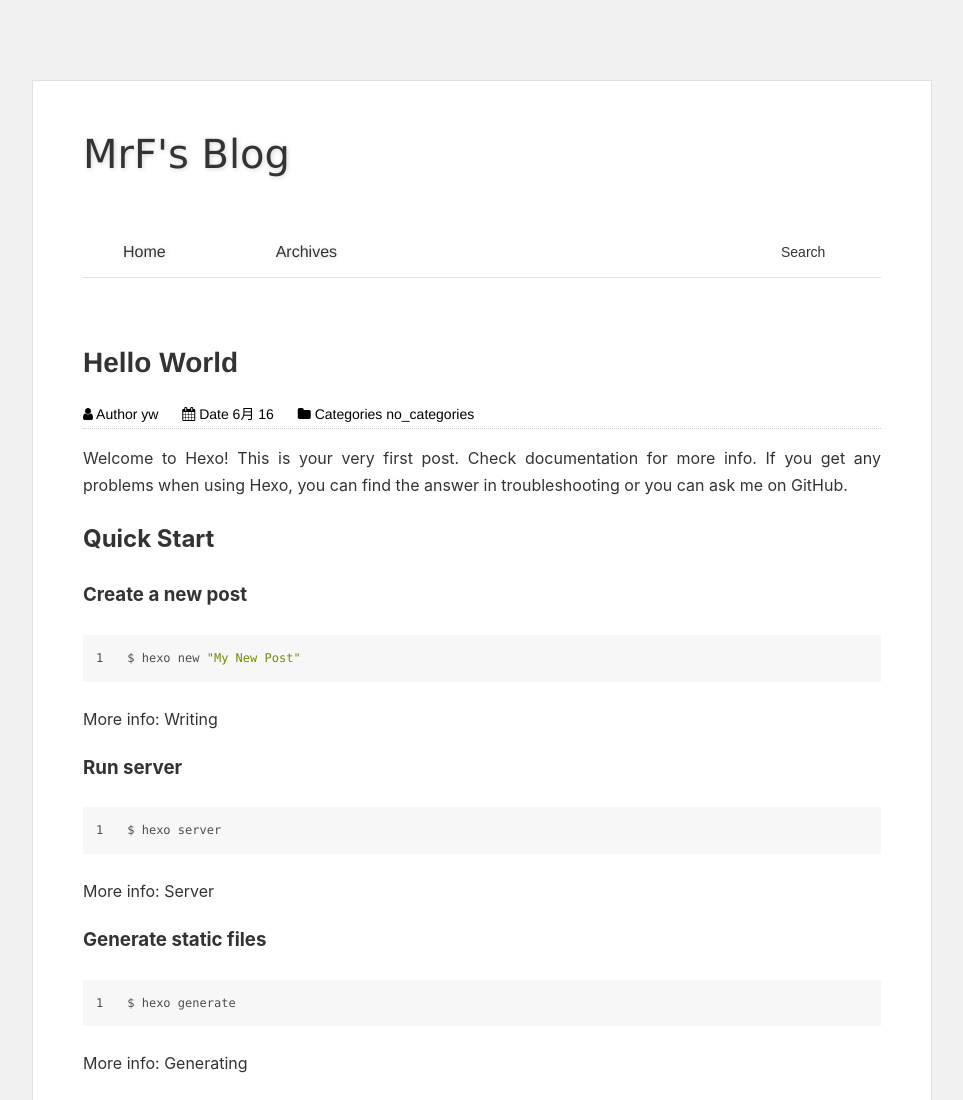
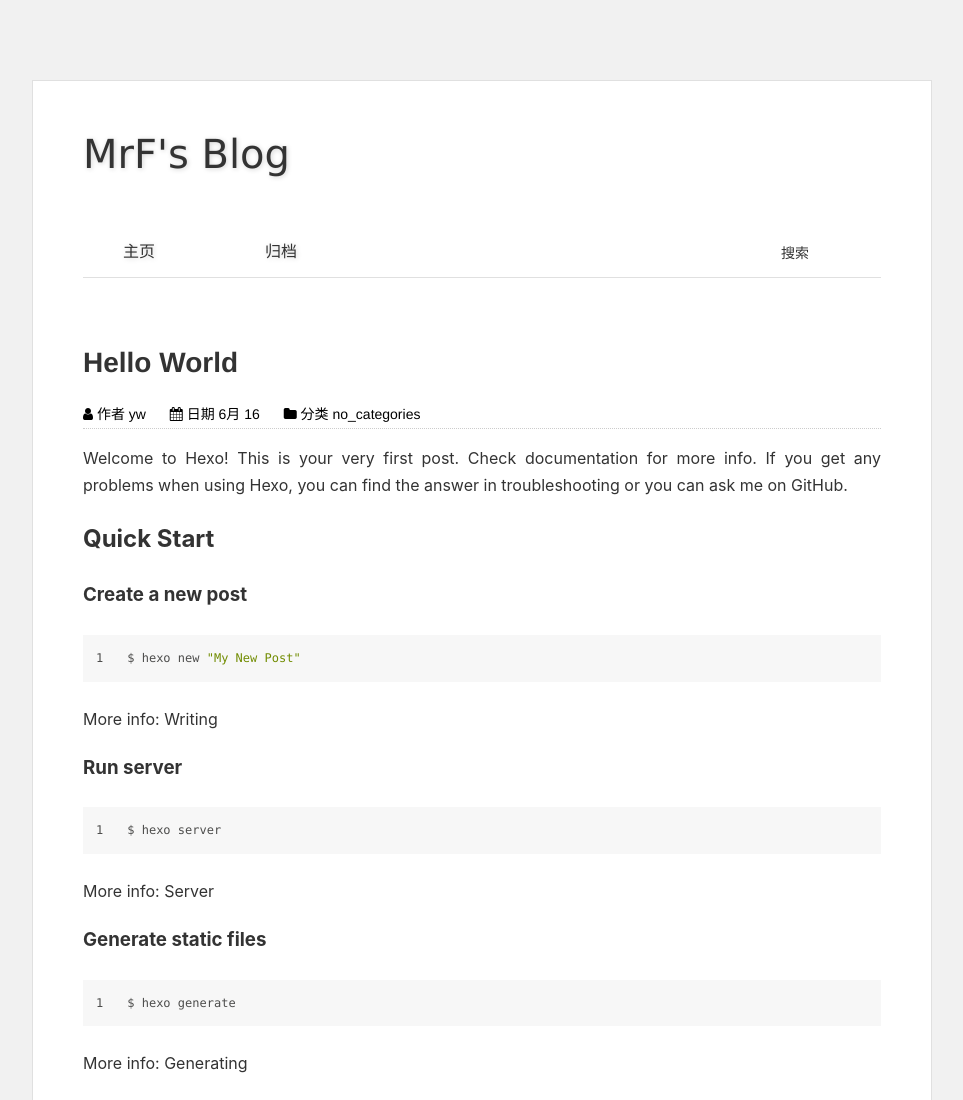
Before and after one commit to Vic-1991/yw-fu.github.io, a plain HTML site: page 2021/06/16/hello-world/index.html in a window 1280 px wide. Shown: the top 1100 px of the page, without its empty margins (158-1121 px from the left). Drawn offline with Linux system fonts and the light colour scheme; a script that the page names is missing.

Commit message:
Site updated: 2021-06-16 10:59:05

```diff
--- a/2021/06/16/hello-world/index.html
+++ b/2021/06/16/hello-world/index.html
@@ -47,15 +47,15 @@
 
 	<nav id="nav-menu" class="clearfix">
 		<form id="search" method="post" action="./" role="search">
-			<input id="search-input" type="text" name="s" class="inputbox" value="Search" onfocus="if (value =='Search'){value =''}" onblur="if (value ==''){value='Search'}">
+			<input id="search-input" type="text" name="s" class="inputbox" value="搜索" onfocus="if (value =='搜索'){value =''}" onblur="if (value ==''){value='搜索'}">
 		</form>
 		<ul>
 
 
-        <li><a class="main-nav-link" href="/">Home</a></li>
+        <li><a class="main-nav-link" href="/">主页</a></li>
 
 
-        <li><a class="main-nav-link" href="/archives">Archives</a></li>
+        <li><a class="main-nav-link" href="/archives">归档</a></li>
 
 		</ul>
 	</nav>
@@ -63,9 +63,9 @@
     <section id="main" class="clearfix"><article class="post-detail">
   <h1 class="post-title"><a href="/">Hello World</a></h1>
   <ul class="post-meta">
-  <li><i class="fa fa-user"></i> Author yw</li>
-  <li><i class="fa fa-calendar"></i> Date 6月 16</li>
-  <li><i class="fa fa-folder"></i> Categories
+  <li><i class="fa fa-user"></i> 作者 yw</li>
+  <li><i class="fa fa-calendar"></i> 日期 6月 16</li>
+  <li><i class="fa fa-folder"></i> 分类
 
     no_categories
 
```
Also changed, not shown: archives/2021/06/index.html (+3 -3 lines), archives/2021/index.html (+3 -3 lines), archives/index.html (+3 -3 lines), index.html (+3 -3 lines).
